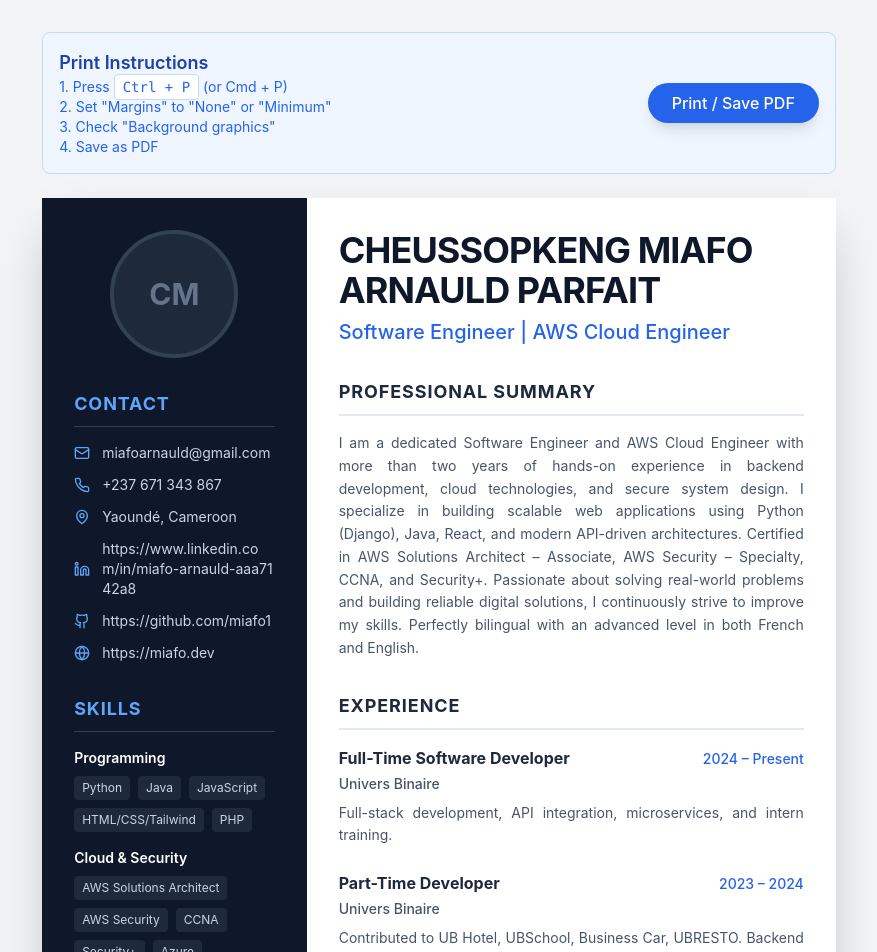
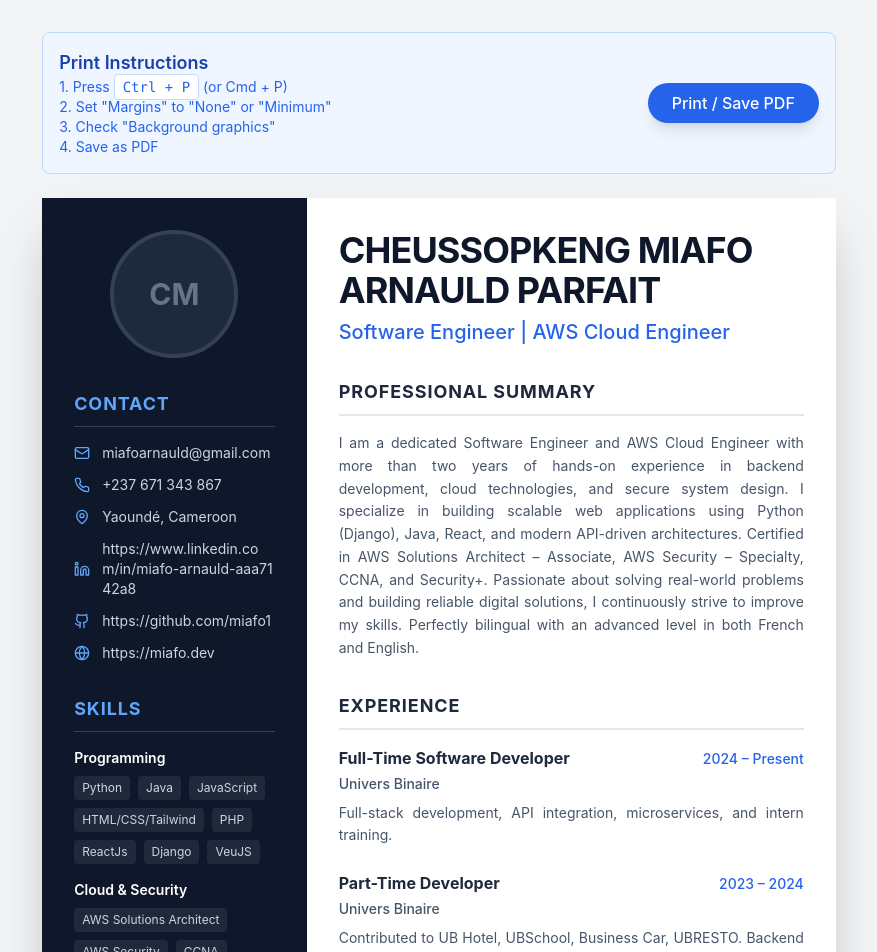
Before and after one commit to miafo1/miafopotfolio, a React (Vite) app: page /cv-preview in a window 1280 px wide. Shown: the top 952 px of the page, without its empty margins (201-1078 px from the left). Built offline with nearby package versions, Linux system fonts and the light colour scheme.

Commit message:
Add ReactJs, Django, and VueJS to skills list

```diff
--- a/src/data/index.js
+++ b/src/data/index.js
@@ -54,6 +54,9 @@
     { name: "JavaScript ", level: 70 },
     { name: "HTML/CSS/Tailwind", level: 70 },
     { name: "PHP", level: 80},
+    { name: "ReactJs", level: 70 },
+    { name: "Django", level: 70 },
+    { name: "VeuJS", level: 70 },
   ],
   cloudSecurity: [
     { name: "AWS Solutions Architect", level: 89 },
```
